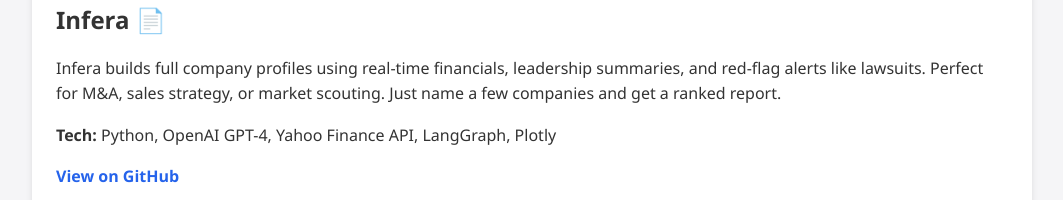
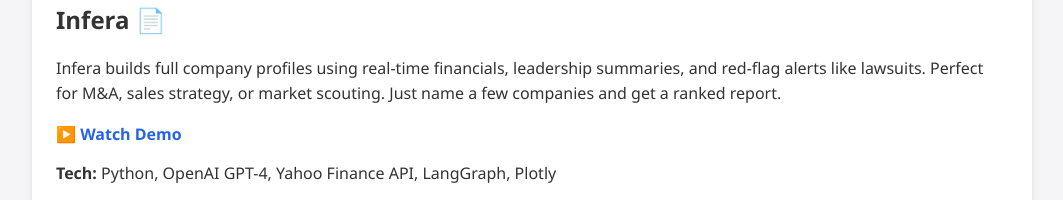
Before and after one commit to dneish2/dneish2.github.io, a plain HTML site: page index.html in a window 1280 px wide. Shown: the part 2000-2200 px from the top of the page, without its empty margins (108-1171 px from the left). Drawn offline with Linux system fonts and the light colour scheme.

Commit message:
Update index.html w demo

```diff
--- a/index.html
+++ b/index.html
@@ -99,6 +99,9 @@
      Infera builds full company profiles using real-time financials, leadership summaries, and red-flag alerts like lawsuits.
       Perfect for M&A, sales strategy, or market scouting. Just name a few companies and get a ranked report.
     </p>
+      <a href="https://youtu.be/C_eU21nwR-8" target="_blank" rel="noopener noreferrer">
+    ▶️ Watch Demo
+      </a>
     <p><strong>Tech:</strong> Python, OpenAI GPT-4, Yahoo Finance API, LangGraph, Plotly</p>
     <a href="https://github.com/dneish2/Infera" target="_blank">View on GitHub</a>
   </div>
```
